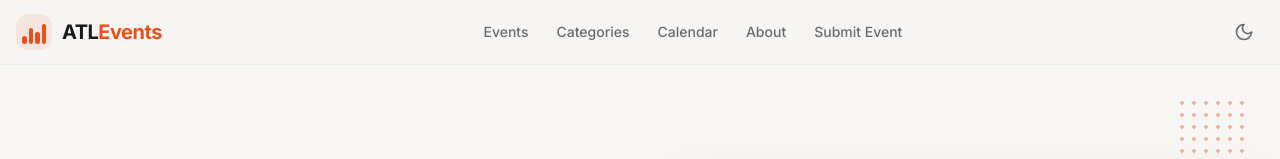
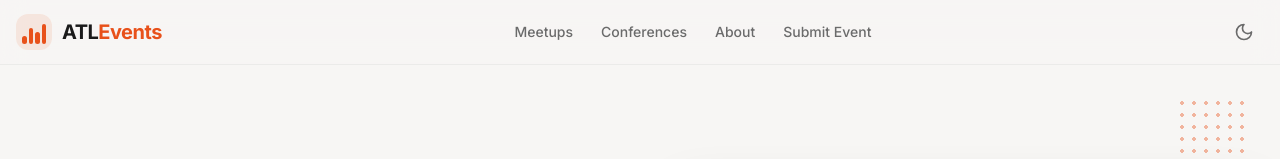
Before and after one commit to Calypso90/atl-tech-network, a Next.js app: page / in a window 1280 px wide. Shown: the top 159 px of the page. Built offline with nearby package versions, Linux system fonts and the light colour scheme.

Commit message:
feat: update navigation menu items to reflect new events and categories
Co-authored-by: Calypso Hernandez <108367779+Calypso90@users.noreply.github.com>

```diff
--- a/components/navigation.tsx
+++ b/components/navigation.tsx
@@ -7,9 +7,8 @@ import { SiteLogo } from "@/components/site-logo"
 import { ThemeToggle } from "@/components/theme-toggle"
 
 const navItems = [
-  { href: "/#events", label: "Events" },
-  { href: "/#categories", label: "Categories" },
-  { href: "/meetups", label: "Calendar" },
+  { href: "/meetups", label: "Meetups" },
+  { href: "/conferences", label: "Conferences" },
   { href: "/about", label: "About" },
   { href: "/#contact", label: "Submit Event" },
 ]
```
